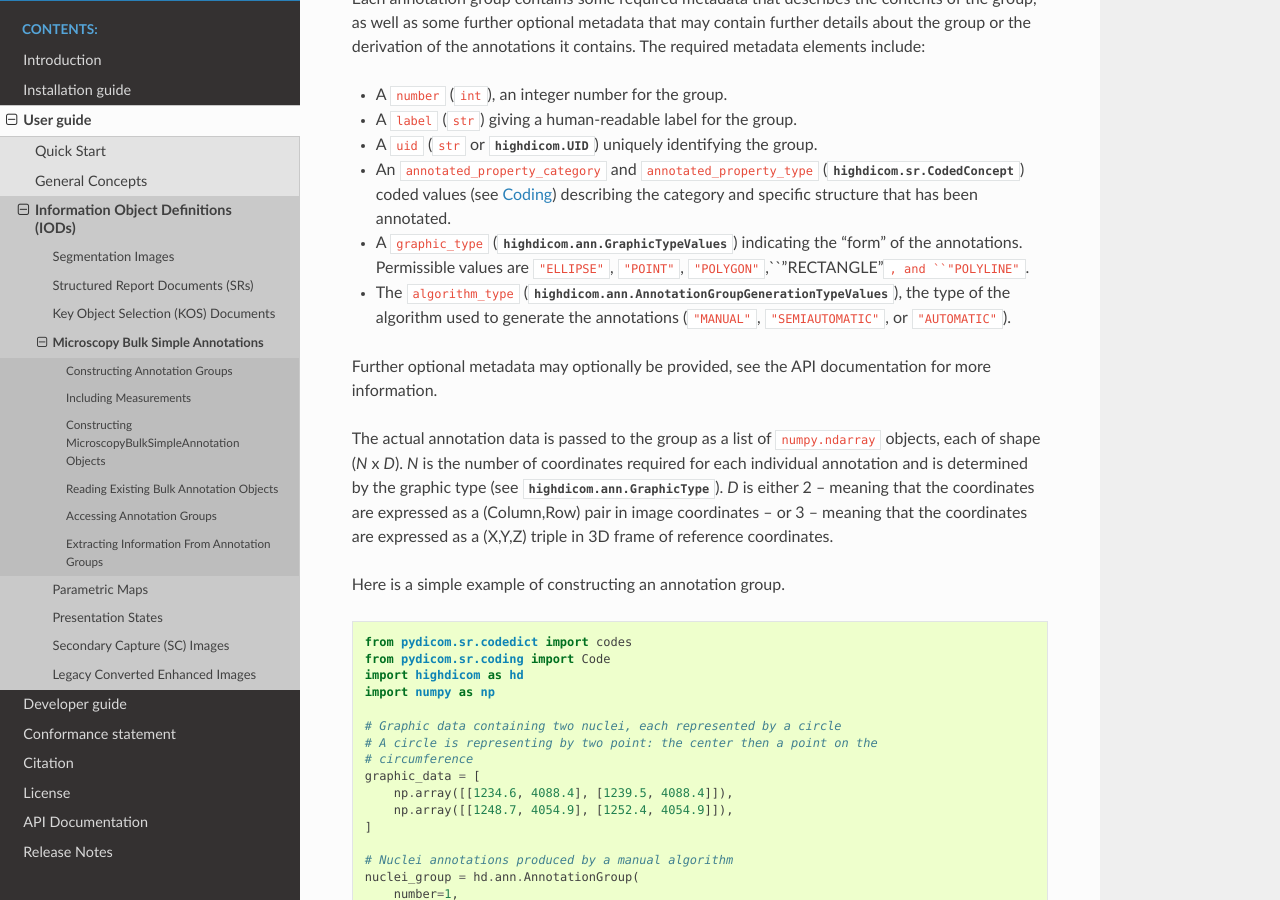
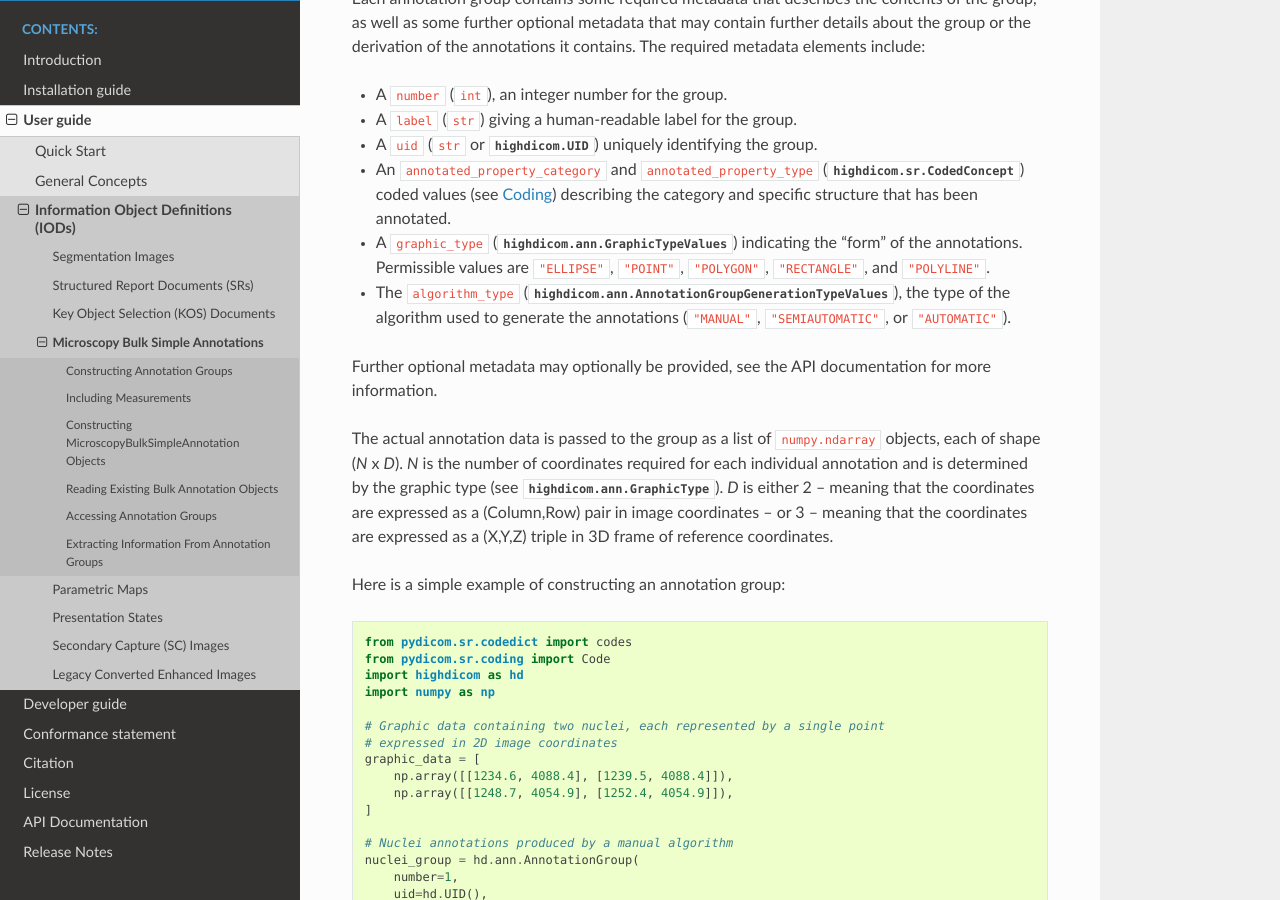
Before and after one commit to ImagingDataCommons/highdicom, a Sphinx documentation site: the page built from docs/ann.rst, in a window 1280 px wide and 900 px high, scrolled down 662 px. Built offline with Sphinx 7.4.7 and the Read the Docs theme 2.0.0, drawn with Linux system fonts in a browser that asks for light colours.

Commit message:
Minor fixes

```diff
--- a/docs/ann.rst
+++ b/docs/ann.rst
@@ -38,7 +38,7 @@
   describing the category and specific structure that has been annotated.
 * A ``graphic_type`` (:class:`highdicom.ann.GraphicTypeValues`) indicating the
   "form" of the annotations. Permissible values are ``"ELLIPSE"``, ``"POINT"``,
-  ``"POLYGON"``,``"RECTANGLE"``, and ``"POLYLINE"``.
+  ``"POLYGON"``, ``"RECTANGLE"``, and ``"POLYLINE"``.
 * The ``algorithm_type``
   (:class:`highdicom.ann.AnnotationGroupGenerationTypeValues`), the type of the
   algorithm used to generate the annotations (``"MANUAL"``,
@@ -55,7 +55,7 @@
 -- or 3 -- meaning that the coordinates are expressed as a (X,Y,Z) triple in 3D
 frame of reference coordinates.
 
-Here is a simple example of constructing an annotation group.
+Here is a simple example of constructing an annotation group:
 
 .. code-block:: python
 
@@ -64,9 +64,8 @@
     import highdicom as hd
     import numpy as np
 
-    # Graphic data containing two nuclei, each represented by a circle
-    # A circle is representing by two point: the center then a point on the
-    # circumference
+    # Graphic data containing two nuclei, each represented by a single point
+    # expressed in 2D image coordinates
     graphic_data = [
         np.array([[1234.6, 4088.4], [1239.5, 4088.4]]),
         np.array([[1248.7, 4054.9], [1252.4, 4054.9]]),
```
